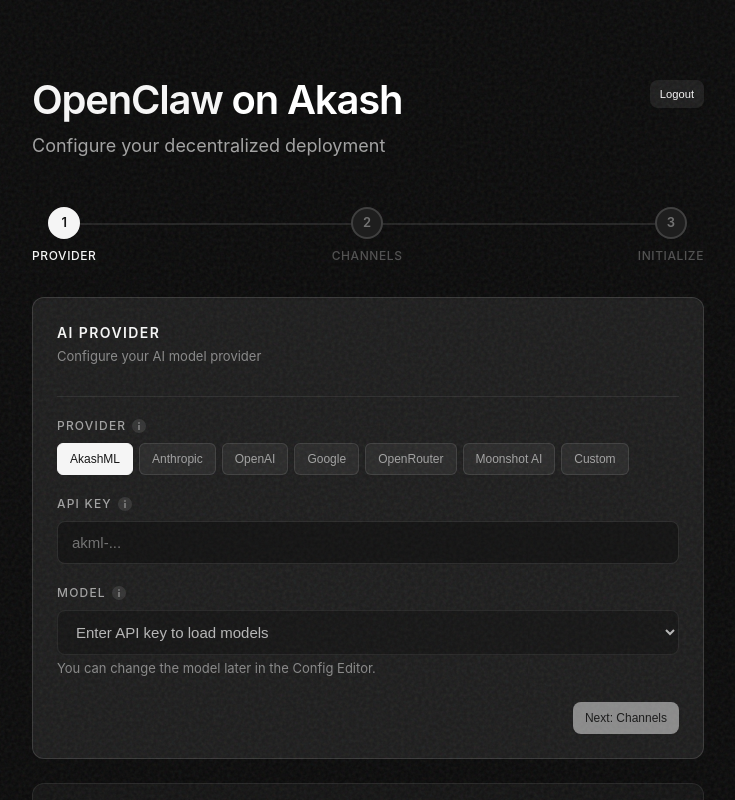
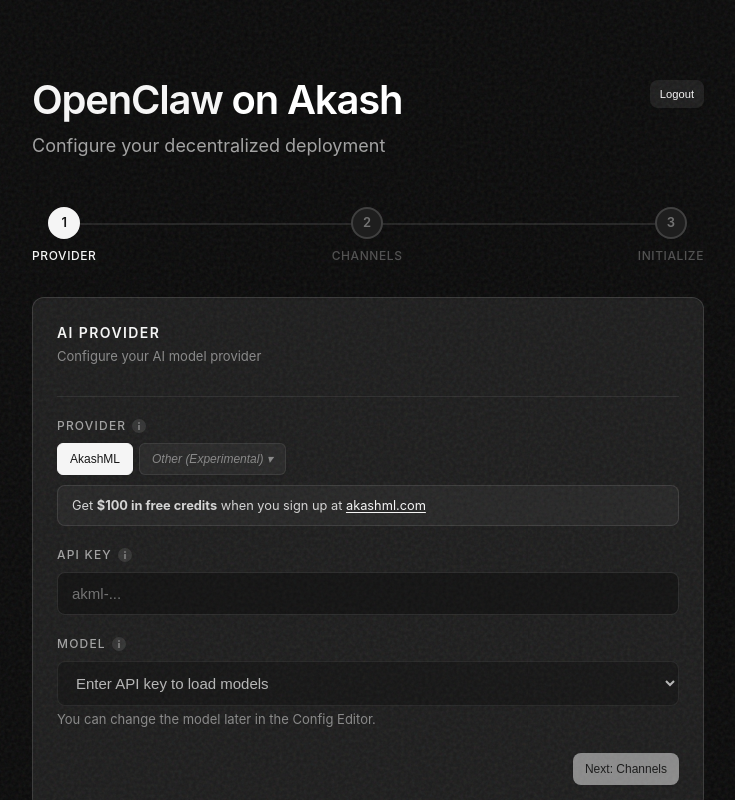
Before and after one commit to zJuuu/openclaw-docker, a React (Vite) app in the folder ui/: page / in a window 1280 px wide. Shown: the top 800 px of the page, without its empty margins (272-1007 px from the left). Built offline with nearby package versions, Linux system fonts and the light colour scheme.

Commit message:
feat: update ProviderCard with experimental providers

```diff
--- a/ui/src/App.css
+++ b/ui/src/App.css
@@ -783,6 +783,47 @@
   color: #171717;
 }
 
+.provider-btn-experimental {
+  font-style: italic;
+  opacity: 0.8;
+}
+
+.experimental-providers {
+  margin-top: 4px;
+  padding: 10px;
+  background: rgba(255, 255, 255, 0.03);
+  border: 1px solid rgba(255, 255, 255, 0.08);
+  border-radius: 8px;
+}
+
+.experimental-hint {
+  width: 100%;
+  font-size: 0.7rem;
+  color: #737373;
+  margin-top: 6px;
+}
+
+.akashml-promo {
+  margin-top: 10px;
+  padding: 10px 14px;
+  background: rgba(255, 255, 255, 0.04);
+  border: 1px solid rgba(255, 255, 255, 0.1);
+  border-radius: 8px;
+  font-size: 0.8rem;
+  color: #D4D4D4;
+  line-height: 1.5;
+}
+
+.akashml-promo a {
+  color: #F5F5F5;
+  text-decoration: underline;
+  text-underline-offset: 2px;
+}
+
+.akashml-promo a:hover {
+  color: #FFFFFF;
+}
+
 /* Model input group */
 .model-input-group {
   display: flex;
--- a/ui/src/components/ProviderCard.jsx
+++ b/ui/src/components/ProviderCard.jsx
@@ -1,8 +1,7 @@
 import { useState, useEffect, useRef } from 'react'
 import Tooltip from './Tooltip'
 
-const AUTH_PROVIDERS = [
-  {
+const PRIMARY_PROVIDER = {
   id: 'akashml',
   name: 'AkashML',
   methods: [{ id: 'akashml-api', name: 'API Key' }],
@@ -11,7 +10,9 @@
     baseUrl: 'https://api.akashml.com/v1',
     model: 'deepseek-ai/DeepSeek-V3.1',
   },
-  },
+}
+
+const EXPERIMENTAL_PROVIDERS = [
   {
     id: 'anthropic',
     name: 'Anthropic',
@@ -51,10 +52,15 @@
   },
 ]
 
+const AUTH_PROVIDERS = [PRIMARY_PROVIDER, ...EXPERIMENTAL_PROVIDERS]
+
 export default function ProviderCard({ authChoice, authSecret, customBaseUrl, customModel, onChange, embedded }) {
   const selectedProvider = AUTH_PROVIDERS.find(p =>
     p.methods.some(m => m.id === authChoice)
   ) || AUTH_PROVIDERS[0]
+
+  const isExperimentalSelected = EXPERIMENTAL_PROVIDERS.some(p => p.id === selectedProvider.id)
+  const [showExperimental, setShowExperimental] = useState(isExperimentalSelected)
 
   const [discoveredModels, setDiscoveredModels] = useState([])
   const [modelsLoading, setModelsLoading] = useState(false)
@@ -155,13 +161,40 @@
 
   const content = (
     <>
-      {/* Provider selector as button group */}
+      {/* Provider selector */}
       <div className="provider-label" style={embedded ? { marginTop: 0 } : undefined}>
         Provider
         <Tooltip text="Select your AI model provider. AkashML is recommended for decentralized inference." />
       </div>
       <div className="provider-selector">
-        {AUTH_PROVIDERS.map(p => (
+        <button
+          type="button"
+          className={`provider-btn ${selectedProvider.id === 'akashml' ? 'active' : ''}`}
+          onClick={() => { handleProviderSelect('akashml'); setShowExperimental(false) }}
+        >
+          AkashML
+        </button>
+        <button
+          type="button"
+          className={`provider-btn provider-btn-experimental ${showExperimental && selectedProvider.id !== 'akashml' ? 'active' : ''}`}
+          onClick={() => setShowExperimental(prev => !prev)}
+        >
+          Other (Experimental) {showExperimental ? '▴' : '▾'}
+        </button>
+      </div>
+
+      {/* AkashML promo */}
+      {selectedProvider.id === 'akashml' && (
+        <div className="akashml-promo">
+          Get <strong>$100 in free credits</strong> when you sign up at{' '}
+          <a href="https://akashml.com" target="_blank" rel="noopener noreferrer">akashml.com</a>
+        </div>
+      )}
+
+      {/* Experimental providers */}
+      {showExperimental && (
+        <div className="provider-selector experimental-providers">
+          {EXPERIMENTAL_PROVIDERS.map(p => (
             <button
               key={p.id}
               type="button"
@@ -171,7 +204,11 @@
               {p.name}
             </button>
           ))}
+          <div className="experimental-hint">
+            These providers may have limited support. For the best experience, use AkashML.
           </div>
+        </div>
+      )}
 
       {/* Auth method - only show if provider has multiple methods */}
       {!isCustom && hasMultipleMethods && (
```
Also changed, not shown: 1 other file (tests, documents, lock files or other folders). Lines whose indentation alone changed are shown as unchanged.
